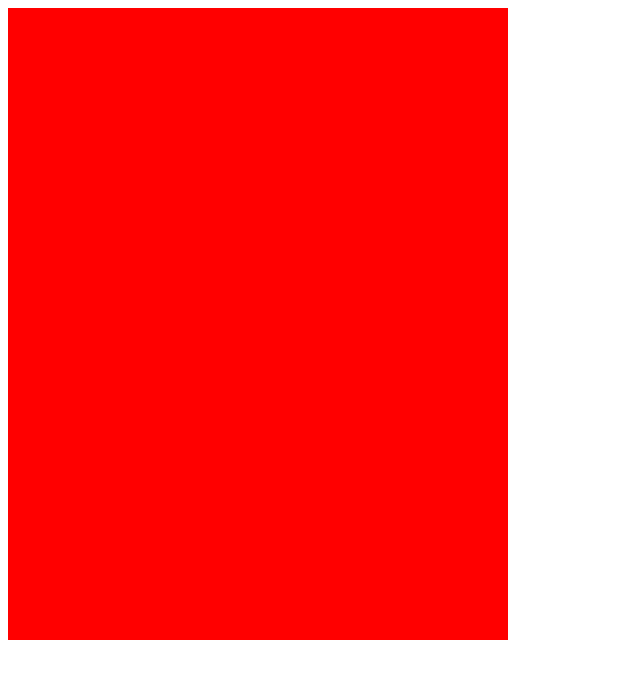
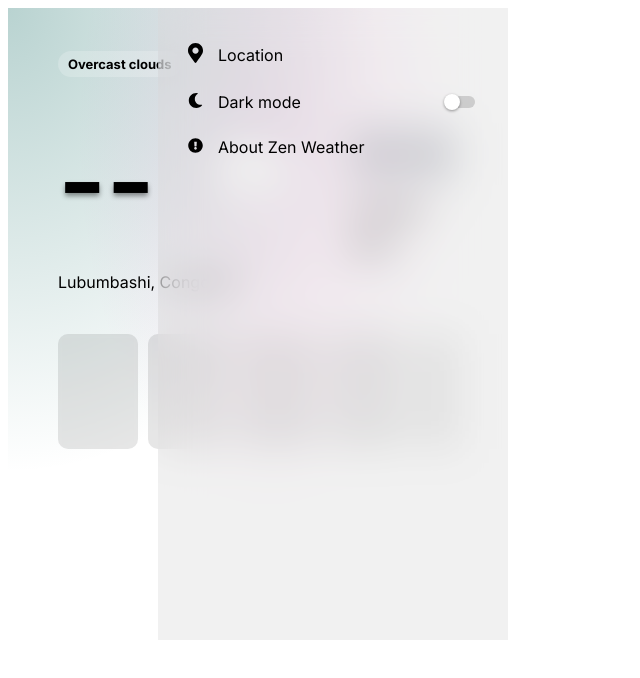
Before and after one commit to Uncle-Sam-Mako/zen-weather, a website built with webpack: page index.html in a window 1280 px wide. Shown: the whole page, without its empty margins (0-640 px from the left). Built offline with Linux system fonts and the light colour scheme; no server answers.

Commit message:
Add menu and dark mode toggler

```diff
--- a/index.html
+++ b/index.html
@@ -49,7 +49,34 @@
             </div>
 
             <div class="menu">
+                <div class="menu_options_container">
+                    <div class="menu_option">
+                        <span class="option_icon">
+                            <svg xmlns="http://www.w3.org/2000/svg" viewBox="0 0 384 512"><!-- Font Awesome Free 5.15.2 by @fontawesome - https://fontawesome.com License - https://fontawesome.com/license/free (Icons: CC BY 4.0, Fonts: SIL OFL 1.1, Code: MIT License) --><path d="M172.268 501.67C26.97 291.031 0 269.413 0 192 0 85.961 85.961 0 192 0s192 85.961 192 192c0 77.413-26.97 99.031-172.268 309.67-9.535 13.774-29.93 13.773-39.464 0zM192 272c44.183 0 80-35.817 80-80s-35.817-80-80-80-80 35.817-80 80 35.817 80 80 80z"/></svg>
+                        </span>
+                        <span>Location</span>
+                    </div>
+                    <div class="menu_option">
+                        <span class="option_icon">
+                            <svg xmlns="http://www.w3.org/2000/svg" viewBox="0 0 512 512"><!-- Font Awesome Free 5.15.2 by @fontawesome - https://fontawesome.com License - https://fontawesome.com/license/free (Icons: CC BY 4.0, Fonts: SIL OFL 1.1, Code: MIT License) --><path d="M283.211 512c78.962 0 151.079-35.925 198.857-94.792 7.068-8.708-.639-21.43-11.562-19.35-124.203 23.654-238.262-71.576-238.262-196.954 0-72.222 38.662-138.635 101.498-174.394 9.686-5.512 7.25-20.197-3.756-22.23A258.156 258.156 0 0 0 283.211 0c-141.309 0-256 114.511-256 256 0 141.309 114.511 256 256 256z"/></svg>
+                        </span>
+                        <div class="dark_toggle_container">
+                            <span>Dark mode</span>
+                            <div class="switcher">
+                                <span id="bar"></span>
+                                <span id="knob"></span>
+                                <input type="checkbox" id="dark_toggle">
+                            </div>
 
+                        </div>
+                    </div>
+                    <div class="menu_option">
+                        <span class="option_icon">
+                            <svg xmlns="http://www.w3.org/2000/svg" viewBox="0 0 512 512"><!-- Font Awesome Free 5.15.2 by @fontawesome - https://fontawesome.com License - https://fontawesome.com/license/free (Icons: CC BY 4.0, Fonts: SIL OFL 1.1, Code: MIT License) --><path d="M504 256c0 136.997-111.043 248-248 248S8 392.997 8 256C8 119.083 119.043 8 256 8s248 111.083 248 248zm-248 50c-25.405 0-46 20.595-46 46s20.595 46 46 46 46-20.595 46-46-20.595-46-46-46zm-43.673-165.346l7.418 136c.347 6.364 5.609 11.346 11.982 11.346h48.546c6.373 0 11.635-4.982 11.982-11.346l7.418-136c.375-6.874-5.098-12.654-11.982-12.654h-63.383c-6.884 0-12.356 5.78-11.981 12.654z"/></svg>
+                        </span>
+                        <span>About Zen Weather</span>
+                    </div>
+                </div>
             </div>
         </div>
     </div>
--- a/src/css/--variables.scss
+++ b/src/css/--variables.scss
@@ -1,10 +1,10 @@
-$darkColor : #000000;
-$lightColor : #eeeeee;
+$darkColor : #111111;
+$lightColor : #cfcfcf;
 
 
 @mixin darkStyle {
     color: $lightColor;
-    background-color: rgb(16 19 29);
+    background-color: #10131d;
     background-image: radial-gradient(at 0% 0%, rgba(37, 118, 111, 0.288) 0, transparent 52%), radial-gradient(at 52% 20%, rgba(233, 30, 179, 0.116) 0, transparent 52%);
 }
 
--- a/src/css/main.scss
+++ b/src/css/main.scss
@@ -27,6 +27,9 @@
         .weather_item {
             background: transparentize($color: $lightColor, $amount: 0.9)
         }
+    }
+    .menu {
+        background: #10131d8e;
     }
 
     .temp_hour .hour {
@@ -154,13 +157,87 @@
     display: block;
     position: absolute;
     top: 0;
-    left: 0;
-    width: 100%;
+    left: 30%;
+    width: 70%;
     height: 100%;
-    background: red;
+    background: rgba(216, 216, 216, 0.369);
+    padding: 20px;
+    backdrop-filter: blur(20px);
+
+    .menu_option {
+        border-radius: 5px;
+        padding: 10px;
+        margin: 5px 0;
+        display: grid;
+        grid-template-columns: 30px 1fr;
+        align-items: center;
+        cursor: pointer;
+        transition: all .3s ease-in;
+
+        &:hover {
+            background: rgb(0 0 0 / 20%);
+        }
+
+        .option_icon svg {
+            width: 15px;
+        }
+
+    }
 }
 
+.dark_toggle_container {
+    display: flex;
+    justify-content: space-between;
+    align-items: center;
 
+    .switcher {
+        position: relative;
+        cursor: pointer;
+        display: block;
+        min-width: 34px;
+        outline: 0;
+        width: 34px;
+        z-index: 1;
+
+        &:has(#dark_toggle:checked) {
+            #knob {
+                background-color: #ffb400;
+                transform: translate3d(18px,0,0);
+            }
+        }
+        #knob {
+            background-color: white;
+            border-radius: 50%;
+            box-shadow: 0 1px 3px 0 rgba(0,0,0,.4);
+            display: block;
+            height: 16px;
+            position: relative;
+            transition: transform linear 80ms,background-color linear 80ms;
+            width: 16px;
+        }
+        #bar {
+            background: rgb(108 108 108 / 27%);
+            border-radius: 8px;
+            height: 12px;
+            left: 3px;
+            position: absolute;
+            top: 2px;
+            transition: background-color linear 80ms;
+            width: 28px;
+            z-index: 0;
+        }
+        #dark_toggle {
+            position: absolute;
+            top: 0;
+            left: 0;
+            width: 100%;
+            height: 100%;
+            opacity: 0;
+        }
+
+
+    }
+}
 
 
 
```
Also changed, not shown: assets/img/about.svg (added), assets/img/location.svg (added), assets/img/moon.svg (added), dist/main.js.
